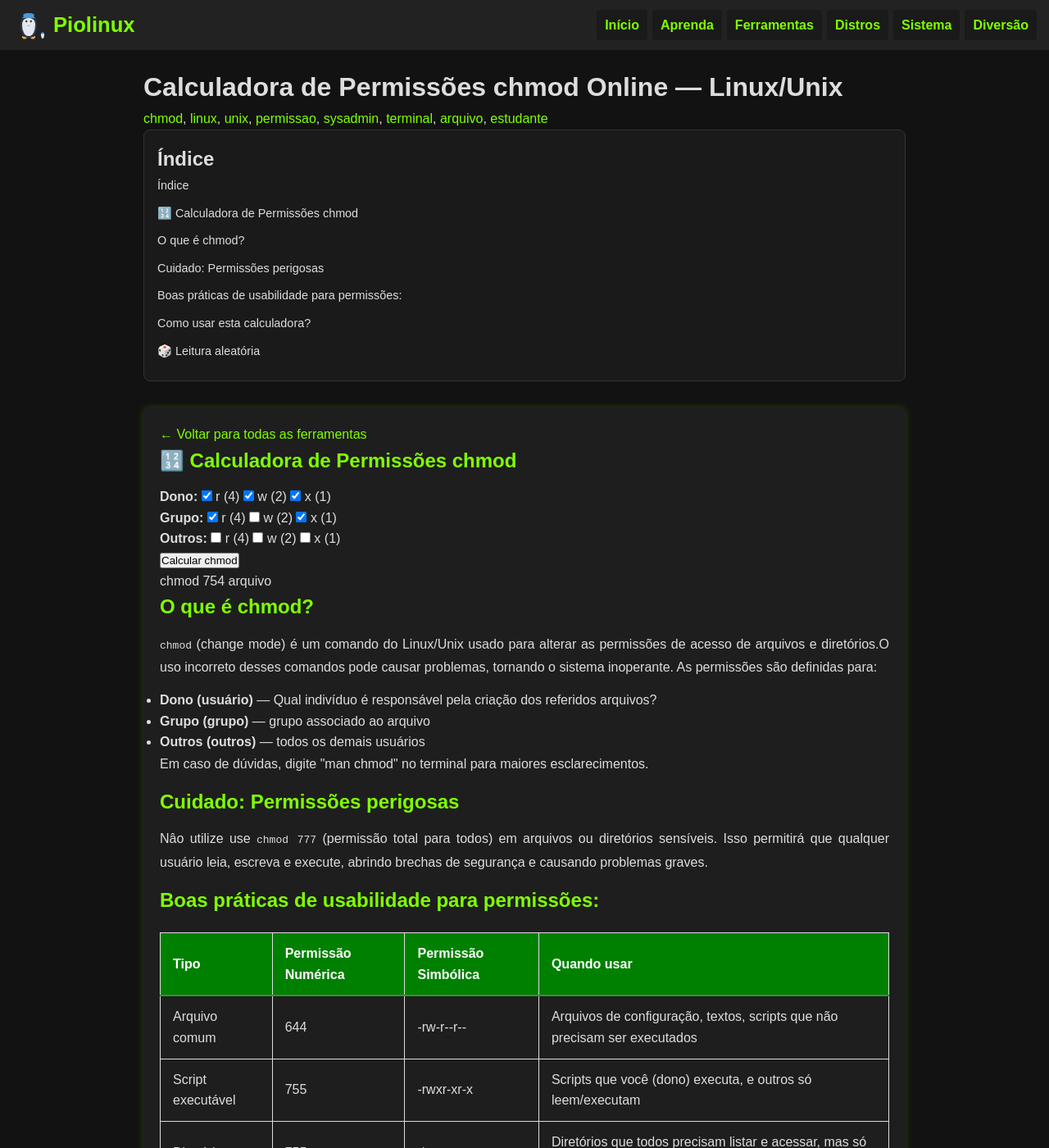
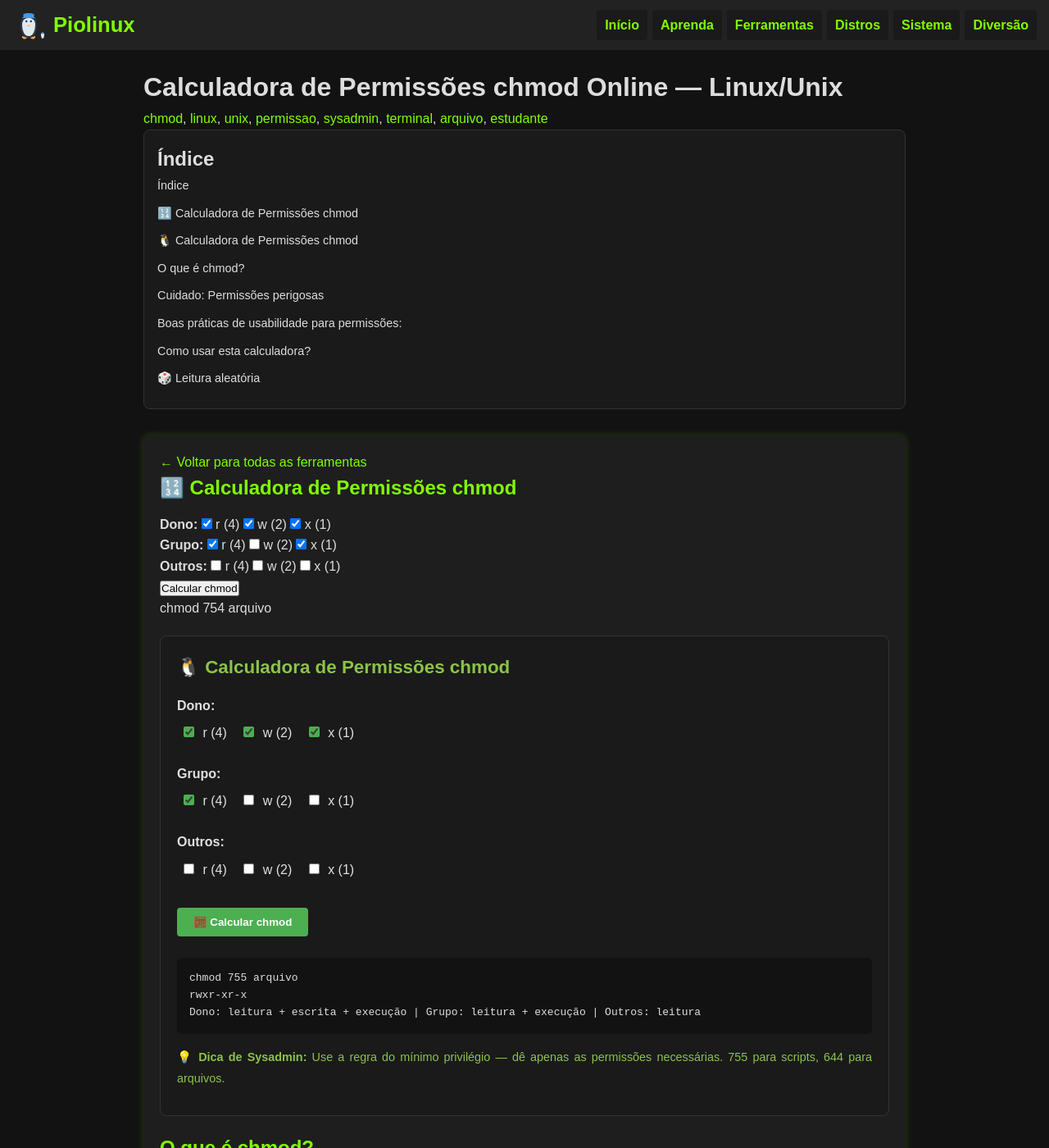
Before and after one commit to Piolinux/piolinux-site, a Jekyll site: the page built from _pages/tools/chmod-calculator.html, in a window 1280 px wide and 1400 px high. Shown: the whole window at 82% size. Built offline with Jekyll 4.4.1, drawn with Linux system fonts in a browser that asks for light colours.

Commit message:
Update chmod-calculator.html

```diff
--- a/_pages/tools/chmod-calculator.html
+++ b/_pages/tools/chmod-calculator.html
@@ -19,6 +19,73 @@ tags: [chmod, linux, unix, permissao, sysadmin, terminal, arquivo, estudante]
   <a href="/ferramentas/" class="back-link">← Voltar para todas as ferramentas</a>
 
   {% include tool-templates/chmod-calculator.html %}
+
+<!-- ============= 🔢 CALCULADORA DE PERMISSÕES CHMOD ============= -->
+<div class="tool-container" id="chmod-calculator" style="background: #1a1a1a; padding: 20px; border-radius: 8px; border: 1px solid #333; margin: 20px 0;">
+  <h2 class="tool-title" style="color: #8bc34a; margin-top: 0; font-size: 1.4em;">🐧 Calculadora de Permissões chmod</h2>
+
+  <div style="margin: 16px 0;">
+    <div style="margin-bottom: 16px;">
+      <strong style="color: #e0e0e0;">Dono:</strong><br>
+      <label style="display: inline-block; margin: 8px; color: #e0e0e0;">
+        <input type="checkbox" id="ownerRead" checked style="margin-right: 6px; accent-color: #4caf50;" /> r (4)
+      </label>
+      <label style="display: inline-block; margin: 8px; color: #e0e0e0;">
+        <input type="checkbox" id="ownerWrite" checked style="margin-right: 6px; accent-color: #4caf50;" /> w (2)
+      </label>
+      <label style="display: inline-block; margin: 8px; color: #e0e0e0;">
+        <input type="checkbox" id="ownerExecute" checked style="margin-right: 6px; accent-color: #4caf50;" /> x (1)
+      </label>
+    </div>
+
+    <div style="margin-bottom: 16px;">
+      <strong style="color: #e0e0e0;">Grupo:</strong><br>
+      <label style="display: inline-block; margin: 8px; color: #e0e0e0;">
+        <input type="checkbox" id="groupRead" checked style="margin-right: 6px; accent-color: #4caf50;" /> r (4)
+      </label>
+      <label style="display: inline-block; margin: 8px; color: #e0e0e0;">
+        <input type="checkbox" id="groupWrite" style="margin-right: 6px; accent-color: #4caf50;" /> w (2)
+      </label>
+      <label style="display: inline-block; margin: 8px; color: #e0e0e0;">
+        <input type="checkbox" id="groupExecute" style="margin-right: 6px; accent-color: #4caf50;" /> x (1)
+      </label>
+    </div>
+
+    <div style="margin-bottom: 16px;">
+      <strong style="color: #e0e0e0;">Outros:</strong><br>
+      <label style="display: inline-block; margin: 8px; color: #e0e0e0;">
+        <input type="checkbox" id="otherRead" style="margin-right: 6px; accent-color: #4caf50;" /> r (4)
+      </label>
+      <label style="display: inline-block; margin: 8px; color: #e0e0e0;">
+        <input type="checkbox" id="otherWrite" style="margin-right: 6px; accent-color: #4caf50;" /> w (2)
+      </label>
+      <label style="display: inline-block; margin: 8px; color: #e0e0e0;">
+        <input type="checkbox" id="otherExecute" style="margin-right: 6px; accent-color: #4caf50;" /> x (1)
+      </label>
+    </div>
+
+    <button onclick="calculateChmod()" style="background: #4caf50; color: white; border: none; padding: 10px 20px; margin: 10px 0; border-radius: 4px; cursor: pointer; font-weight: bold;">
+      🧮 Calcular chmod
+    </button>
+  </div>
+
+  <div id="chmodResult" style="background: #121212; padding: 15px; border-radius: 6px; margin: 15px 0; min-height: 60px; font-family: monospace;">
+    chmod 755 arquivo<br>
+    rwxr-xr-x<br>
+    Dono: leitura + escrita + execução | Grupo: leitura + execução | Outros: leitura
+  </div>
+
+  <div id="chmodWarning" style="display: none; background: #330000; color: #ff5252; padding: 10px; border-radius: 6px; margin: 15px 0; border: 1px solid #ff5252;">
+    ⚠️ <strong>Atenção:</strong> chmod 777 dá acesso total a todos os usuários — nunca use em produção!
+  </div>
+
+  <p style="font-size: 0.9em; color: #8bc34a; margin-top: 16px;">
+    💡 <strong>Dica de Sysadmin:</strong> Use a regra do mínimo privilégio — dê apenas as permissões necessárias. 755 para scripts, 644 para arquivos.
+  </p>
+</div>
+
+
+
 
   <div class="seo-content">
   <h2>O que é chmod?</h2>
```
